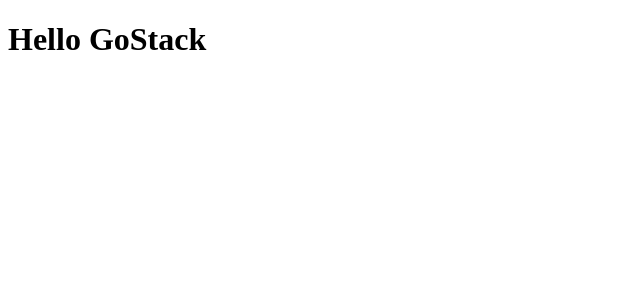
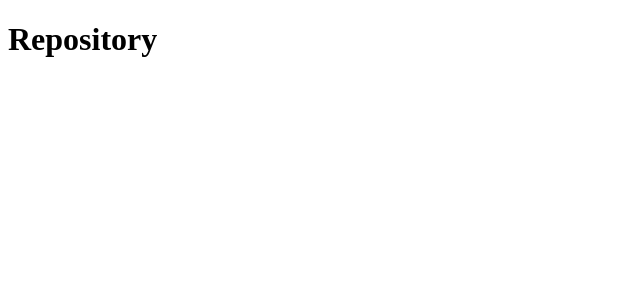
Before and after one commit to victor3r/github-explorer, a React (Create React App) app: page /repository in a window 1280 px wide. Shown: the top 300 px of the page, without its empty margins (0-640 px from the left). Built offline with nearby package versions, Linux system fonts and the light colour scheme; the HTML template or start-up script is replaced by a standard one.

Commit message:
:sparkles: creating routes

```diff
--- a/package.json
+++ b/package.json
@@ -18,7 +18,9 @@
     "eslint-plugin-react-hooks": "^4",
     "react": "^16.13.1",
     "react-dom": "^16.13.1",
+    "react-router-dom": "^5.2.0",
     "react-scripts": "3.4.1",
+    "styled-components": "^5.1.1",
     "typescript": "~3.7.2"
   },
   "scripts": {
@@ -40,6 +42,7 @@
     ]
   },
   "devDependencies": {
+    "@types/react-router-dom": "^5.1.5",
     "eslint": "6.8.0",
     "eslint-config-prettier": "^6.11.0",
     "eslint-import-resolver-typescript": "^2.0.0",
--- a/src/App.tsx
+++ b/src/App.tsx
@@ -1,7 +1,12 @@
 import React from 'react';
+import { BrowserRouter as Router } from 'react-router-dom';
 
-function App() {
-  return <h1>Hello GoStack</h1>;
-}
+import Routes from './routes';
+
+const App: React.FC = () => (
+  <Router>
+    <Routes />
+  </Router>
+);
 
 export default App;
--- /dev/null
+++ b/src/pages/Dashboard/index.tsx
@@ -0,0 +1,7 @@
+import React from 'react';
+
+const Dashboard: React.FC = () => {
+  return <h1>Dashboard</h1>;
+};
+
+export default Dashboard;
--- /dev/null
+++ b/src/pages/Repository/index.tsx
@@ -0,0 +1,7 @@
+import React from 'react';
+
+const Repository: React.FC = () => {
+  return <h1>Repository</h1>;
+};
+
+export default Repository;
--- /dev/null
+++ b/src/routes/index.tsx
@@ -0,0 +1,14 @@
+import React from 'react';
+import { Switch, Route } from 'react-router-dom';
+
+import Dashboard from '../pages/Dashboard';
+import Repository from '../pages/Repository';
+
+const Routes: React.FC = () => (
+  <Switch>
+    <Route path="/" exact component={Dashboard} />
+    <Route path="/repository" component={Repository} />
+  </Switch>
+);
+
+export default Routes;
```
Also changed, not shown: 1 other file (tests, documents, lock files or other folders).
